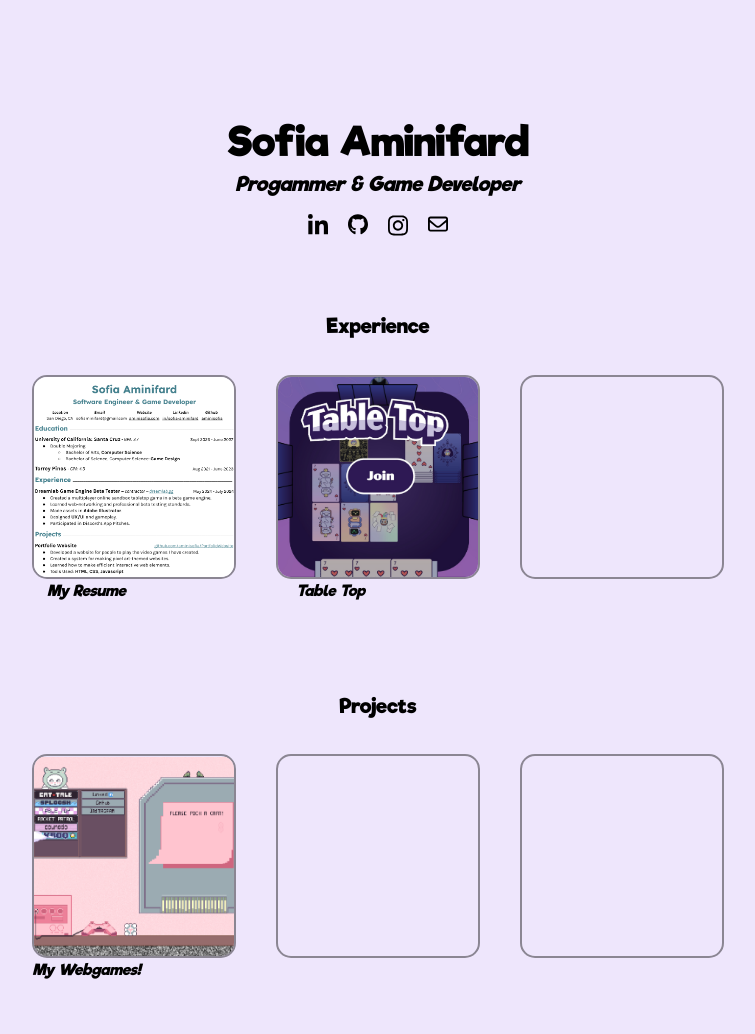
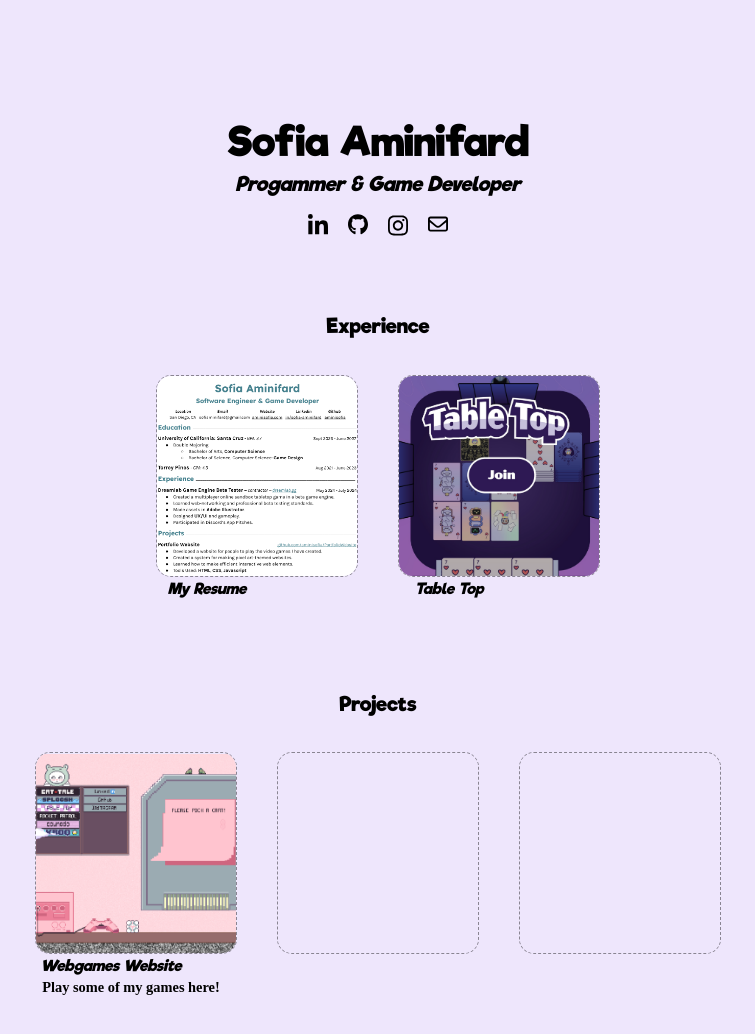
Before and after one commit to aminisofia/ProfessionalWebsite, a plain HTML site: page index.html in a window 1280 px wide. Shown: the whole page, without its empty margins (262-1017 px from the left). Drawn offline with Linux system fonts and the light colour scheme.

Commit message:
added descriptions

```diff
--- a/experience.css
+++ b/experience.css
@@ -1,7 +1,7 @@
 .experience {
     max-width: 100%;
     display: grid;
-    grid-template-columns: repeat(3, 1fr);
+    grid-template-columns: repeat(2, 1fr);
 }
 
 .resume img {
@@ -39,3 +39,10 @@
     flex-direction: column;
     align-items: center;
 }
+
+.label {
+    margin-top: -15px;
+    font-weight: lighter;
+    font-size: 15px;
+    margin-left: -100px;
+}
--- a/index.html
+++ b/index.html
@@ -57,7 +57,6 @@
             </div>
             <p class="label">Table Top</p>
         </div>
-        <div class="box"></div>
     </div>
 
 
@@ -70,7 +69,8 @@
                     <img src="img/aminisofia.png" alt="Sofia's website.">
                 </a>
             </div>
-            <p class="label">My Webgames!</p>
+            <p class="ptabletop">Webgames Website</p>
+            <h3 class="h3tabletop">Play some of my games here!</h3>
         </div>
         <div class="box"></div>
         <div class="box"></div>
--- a/projects.css
+++ b/projects.css
@@ -14,7 +14,7 @@
     margin: 20px;
     overflow: hidden;
     border-radius: 15px;
-    border: 2px solid rgba(0, 0, 0, 0.42);
+    border: 1px dashed rgba(0, 0, 0, 0.42);
 }
 
 .website img {
@@ -37,10 +37,17 @@
     align-items: center;
 }
 
-.label {
+.ptabletop {
     margin-top: -15px;
     font-weight: lighter;
     font-size: 15px;
-    margin-left: -95px;
+    margin-left: -50px;
+}
 
+.h3tabletop {
+    font-size:  0.9em;
+    margin-top: -10px;
+    position: relative;
+    left: -5px;
+    /*font-style: oblique;*/
 }
```
Also changed, not shown: style.css (line endings or trailing spaces).
